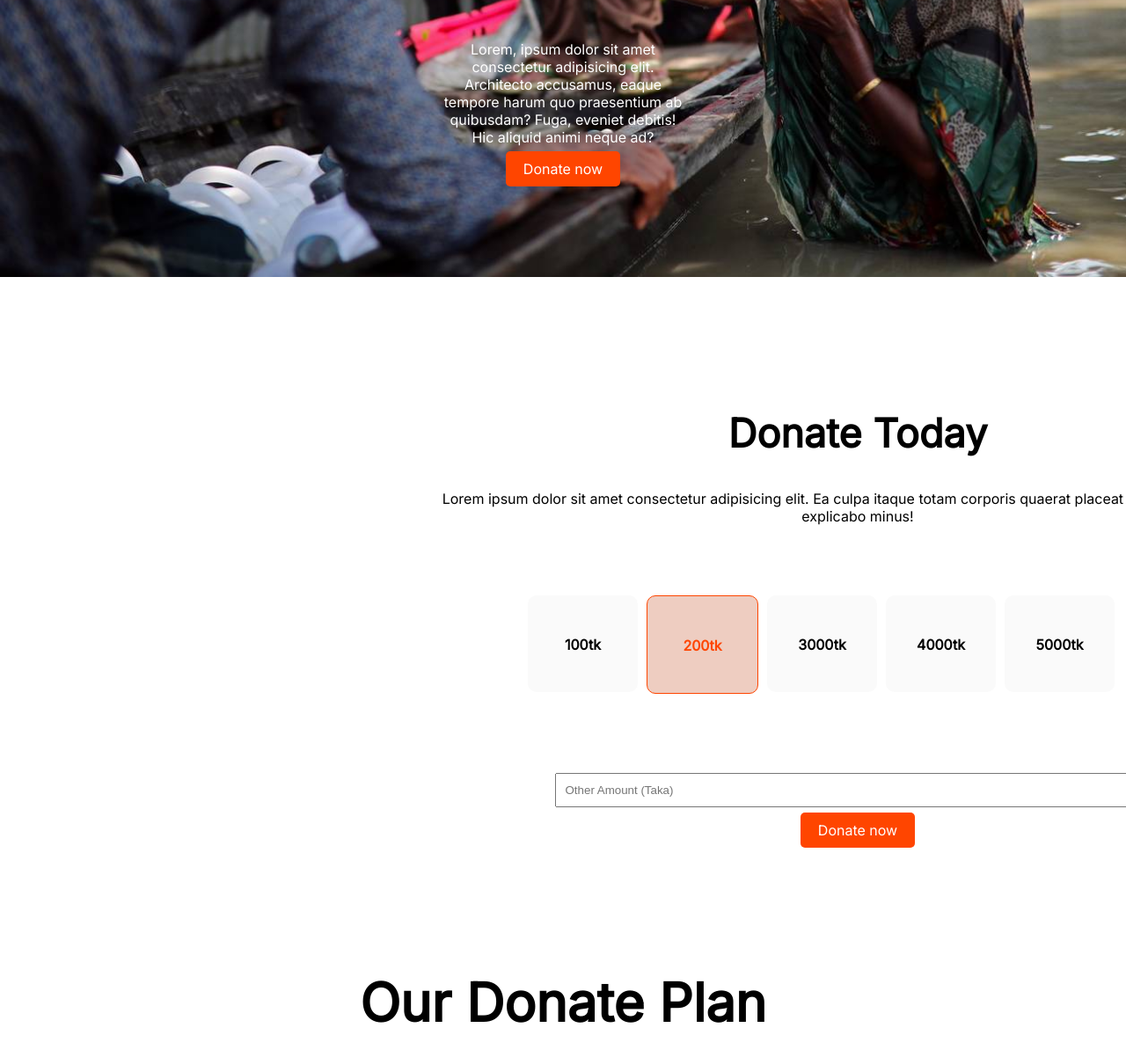
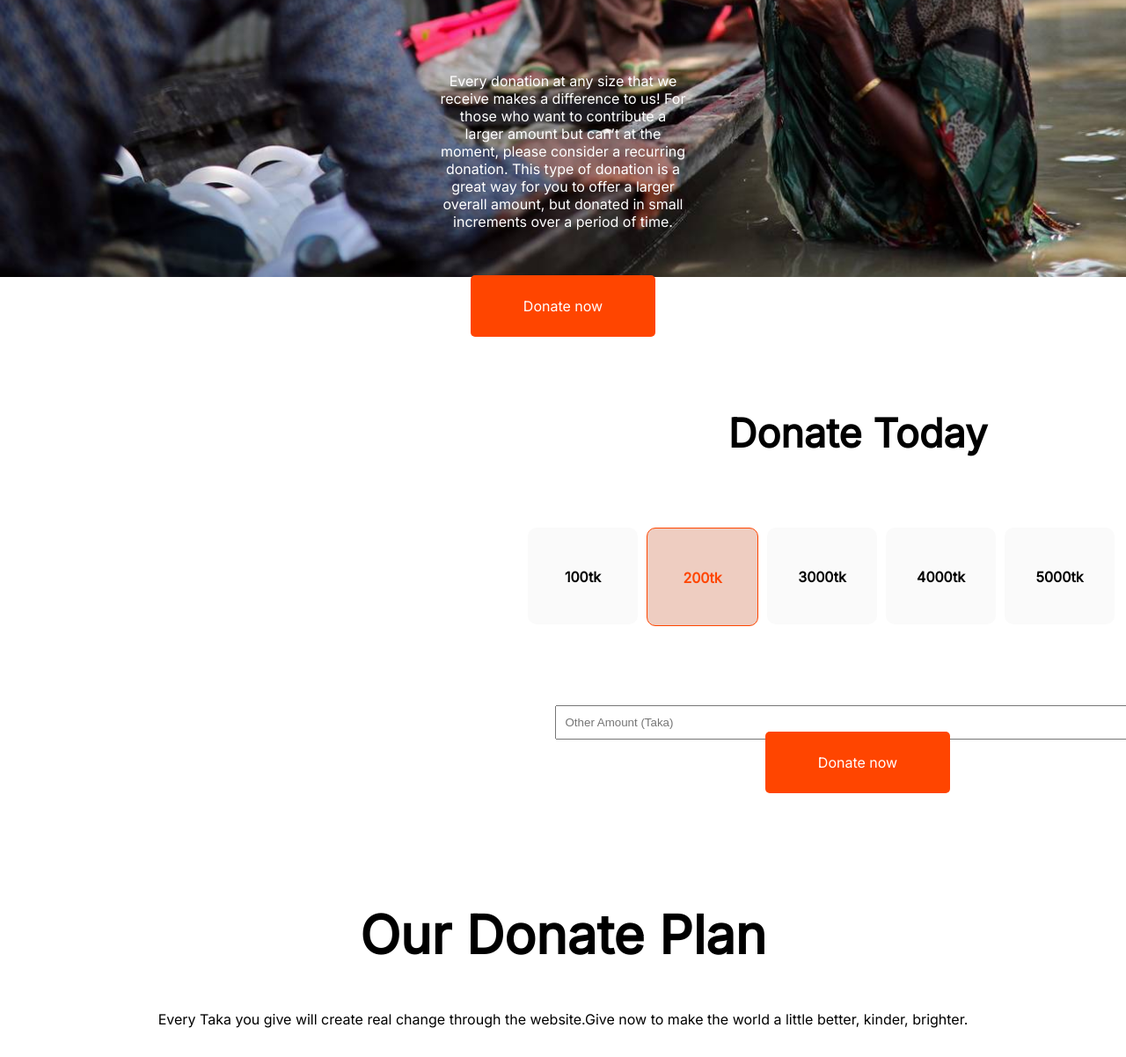
Before and after one commit to Hasan-Banna/portfolio-assignment, a plain HTML site: page index.html in a window 1280 px wide. Shown: the part 635-1837 px from the top of the page at 88% size. Drawn offline with Linux system fonts and the light colour scheme.

Commit message:
final update

```diff
--- a/index.html
+++ b/index.html
@@ -20,15 +20,17 @@
             </h1>
             <h1>
                 More In Need
-            </h1>
-            <p>Lorem, ipsum dolor sit amet consectetur adipisicing elit. Architecto accusamus, eaque tempore harum quo praesentium ab quibusdam? Fuga, eveniet debitis! Hic aliquid animi neque ad?</p>
+            </h1> <br>
+            <p>Every donation at any size that we receive makes a difference to us! For those who want to contribute a larger amount but can’t at the moment, please consider a recurring donation. This type of donation is a great way for you to offer a larger overall amount, but donated in small increments over a period of time.</p> <br>
+            <br>
+            <br>
             <a class="donate-button" href="">Donate now</a>
         </div>
     </section>
     <section class="donate-part">
         <div class="donate-info">
             <h2>Donate Today</h2>
-            <p>Lorem ipsum dolor sit amet consectetur adipisicing elit. Ea culpa itaque totam corporis quaerat placeat nihil autem cupiditate, explicabo minus!</p>
+            <p></p>
         </div>
         <div class="donate-today">
             <div class="boxes">
@@ -58,7 +60,7 @@
     <section class="end-part">
       <div class="donate-plan">
         <h1>Our Donate Plan</h1>
-      <p>Lorem ipsum, dolor sit amet consectetur adipisicing elit. Ab maiores, quam architecto quae natus qui corrupti numquam cumque distinctio commodi illum assumenda dolorum ad aut.</p>
+      <p>Every Taka you give will create real change through the website.Give now to make the world a little better, kinder, brighter.</p>
       </div>
       <div class="plan-area">
         <div class="plan">
--- a/style.css
+++ b/style.css
@@ -25,9 +25,9 @@ h2{
   color: white;
   background-color: orangered;
   text-decoration: none;
-  padding: 10px 20px;
+  padding: 25px 60px;
   border-radius: 5px;
-  margin-top: 50px;
+  margin-top: 200px;
 }
 .boxes{
   background-color: #FAFAFA;
```
